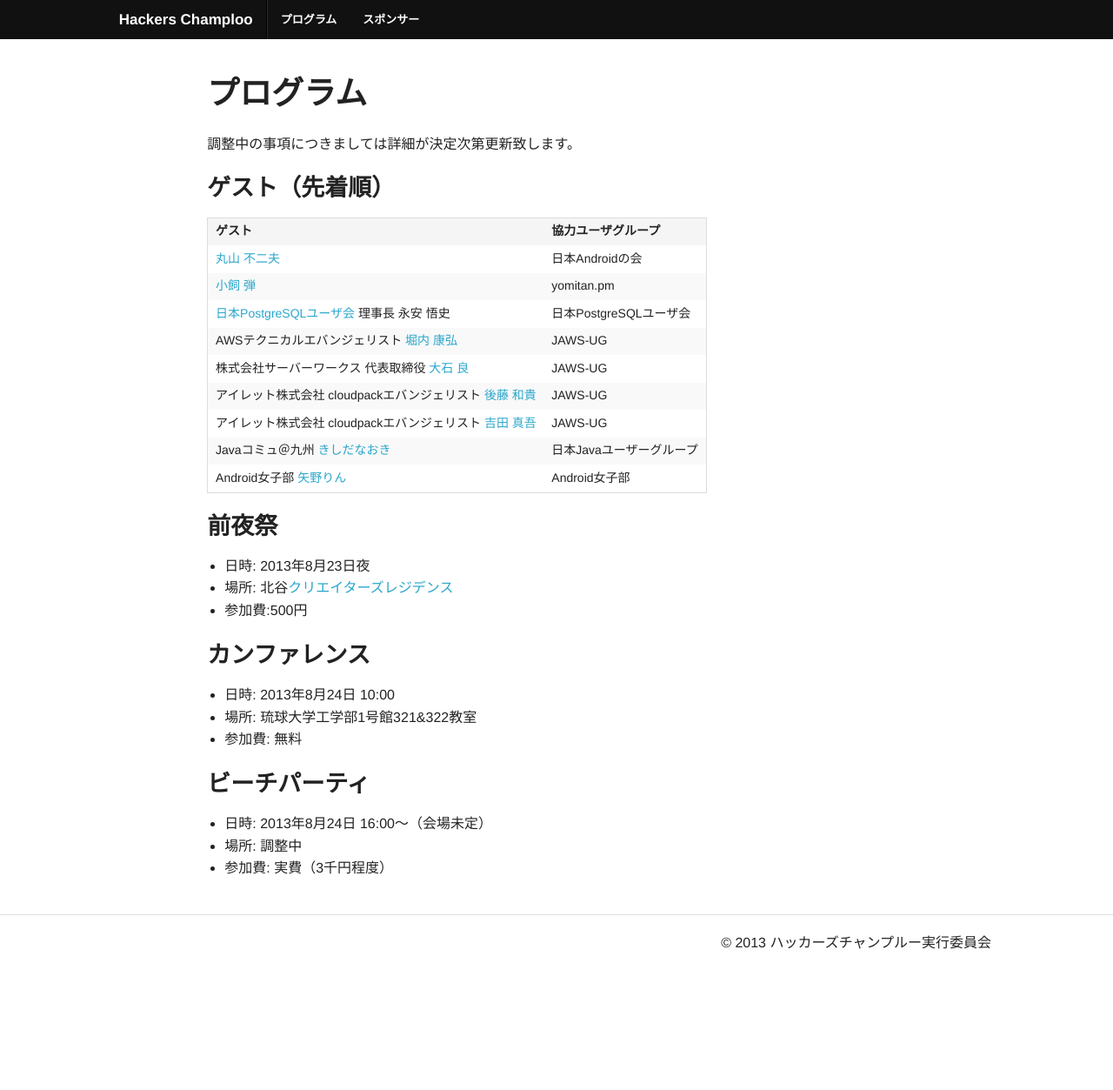
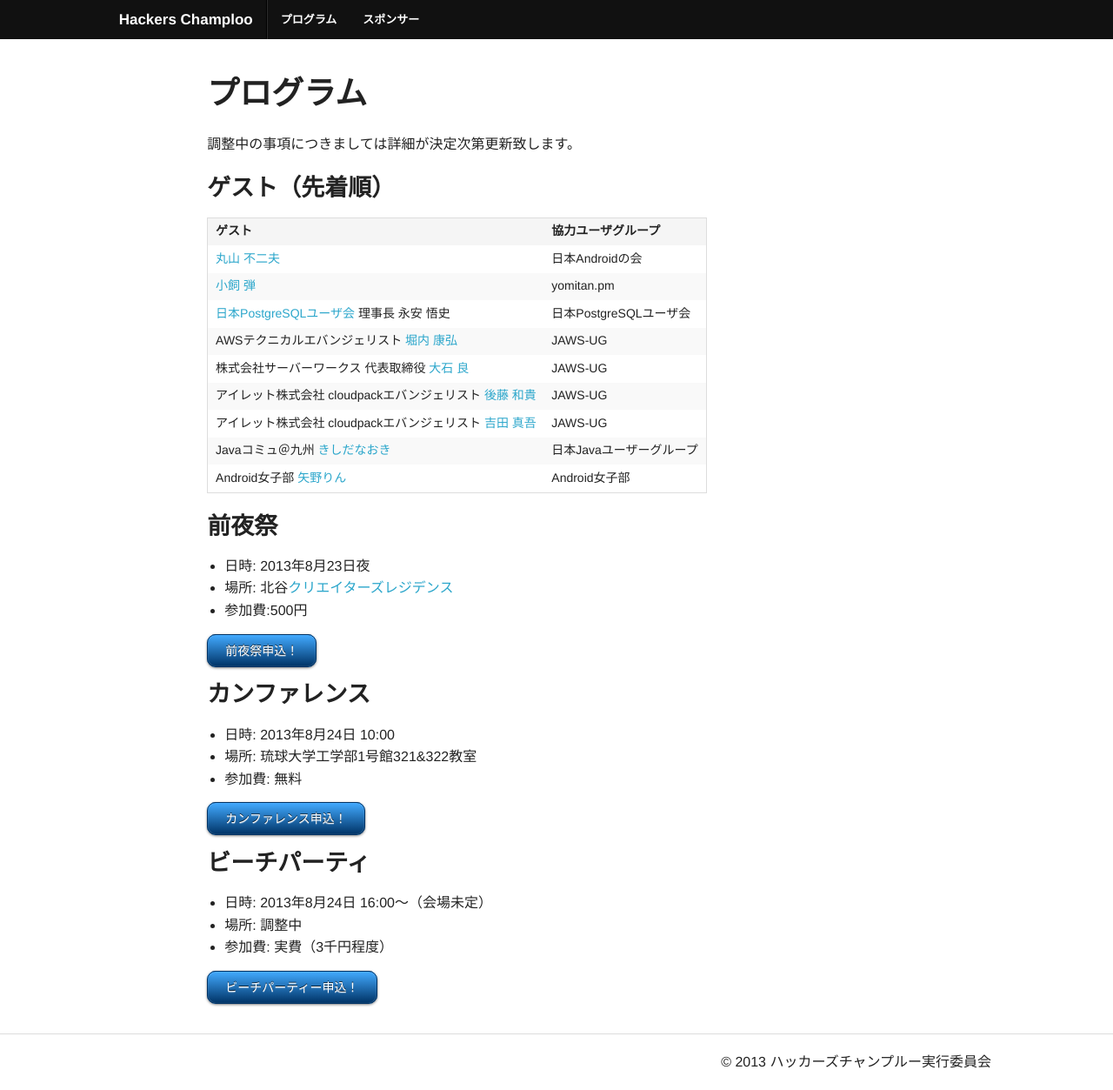
Before and after one commit to hackers-champloo/hackers-champloo.github.io, a Jekyll site: the page built from program.md, in a window 1280 px wide. Shown: the whole page at 87% size. Built offline with Jekyll 4.4.1, drawn with Linux system fonts in a browser that asks for light colours; Markdown is read by kramdown in place of the engine named in the settings; before the commit the page ends 1116 px from its top, so only the background shows below that.

Commit message:
申し込みページへのリンク追加

```diff
--- a/_layouts/layout.html
+++ b/_layouts/layout.html
@@ -9,6 +9,7 @@
     <meta name="description" content="{{ site.description }}">
     <link rel="stylesheet" href="/css/normalize.css" />
     <link rel="stylesheet" href="/css/foundation.min.css" />
+    <link rel="stylesheet" href="css/style.css" />
     <script>
       (function(i,s,o,g,r,a,m){i['GoogleAnalyticsObject']=r;i[r]=i[r]||function(){
       (i[r].q=i[r].q||[]).push(arguments)},i[r].l=1*new Date();a=s.createElement(o),
--- a/_layouts/top.html
+++ b/_layouts/top.html
@@ -9,6 +9,7 @@
     <meta name="description" content="{{ site.description }}">
     <link rel="stylesheet" href="css/normalize.css" />
     <link rel="stylesheet" href="css/foundation.min.css" />
+    <link rel="stylesheet" href="css/style.css" />
     <script>
       (function(i,s,o,g,r,a,m){i['GoogleAnalyticsObject']=r;i[r]=i[r]||function(){
       (i[r].q=i[r].q||[]).push(arguments)},i[r].l=1*new Date();a=s.createElement(o),
--- /dev/null
+++ b/css/style.css
@@ -0,0 +1,30 @@
+a.css3button {
+	font-family: Arial, Helvetica, sans-serif;
+	font-size: 14px;
+	color: #ffffff;
+	padding: 10px 20px;
+	background: -moz-linear-gradient(
+		top,
+		#42aaff 0%,
+		#003366);
+	background: -webkit-gradient(
+		linear, left top, left bottom,
+		from(#42aaff),
+		to(#003366));
+	-moz-border-radius: 10px;
+	-webkit-border-radius: 10px;
+	border-radius: 10px;
+	border: 1px solid #003366;
+	-moz-box-shadow:
+		0px 1px 3px rgba(000,000,000,0.5),
+		inset 0px 0px 1px rgba(255,255,255,0.5);
+	-webkit-box-shadow:
+		0px 1px 3px rgba(000,000,000,0.5),
+		inset 0px 0px 1px rgba(255,255,255,0.5);
+	box-shadow:
+		0px 1px 3px rgba(000,000,000,0.5),
+		inset 0px 0px 1px rgba(255,255,255,0.5);
+	text-shadow:
+		0px -1px 0px rgba(000,000,000,0.7),
+		0px 1px 0px rgba(255,255,255,0.3);
+}
--- a/program.md
+++ b/program.md
@@ -31,6 +31,8 @@ Android女子部 [矢野りん](https://twitter.com/yanorin)          | Android
 * 場所: 北谷[クリエイターズレジデンス](http://summer-time-studio.com/CreatorsResidence/index.html)
 * 参加費:500円
 
+<p><a href="http://hackers-champloo.doorkeeper.jp/events/4875" target="_blank" class="css3button">前夜祭申込！</a></p>
+
 
 ### カンファレンス
 
@@ -38,9 +40,13 @@ Android女子部 [矢野りん](https://twitter.com/yanorin)          | Android
 * 場所: 琉球大学工学部1号館321&322教室
 * 参加費: 無料
 
+<p><a href="http://hackers-champloo.doorkeeper.jp/events/4876" target="_blank" class="css3button">カンファレンス申込！</a></p>
+
 
 ### ビーチパーティ
 
 * 日時: 2013年8月24日 16:00〜（会場未定）
 * 場所: 調整中
 * 参加費: 実費（3千円程度）
+
+<p><a href="http://hackers-champloo.doorkeeper.jp/events/4877" target="_blank" class="css3button">ビーチパーティー申込！</a></p>
```
Also changed, not shown: index.md (+7 -0 lines).
